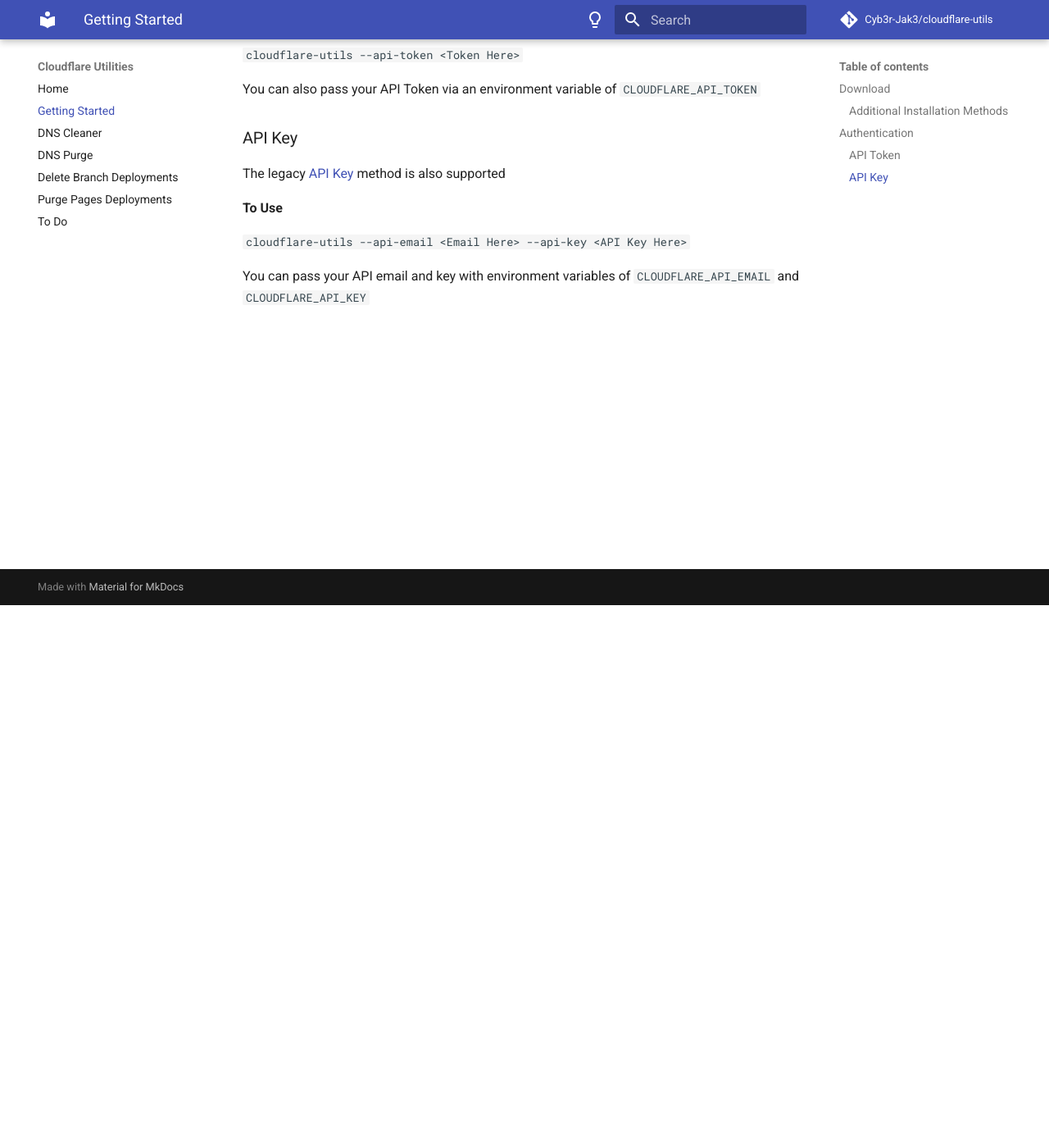
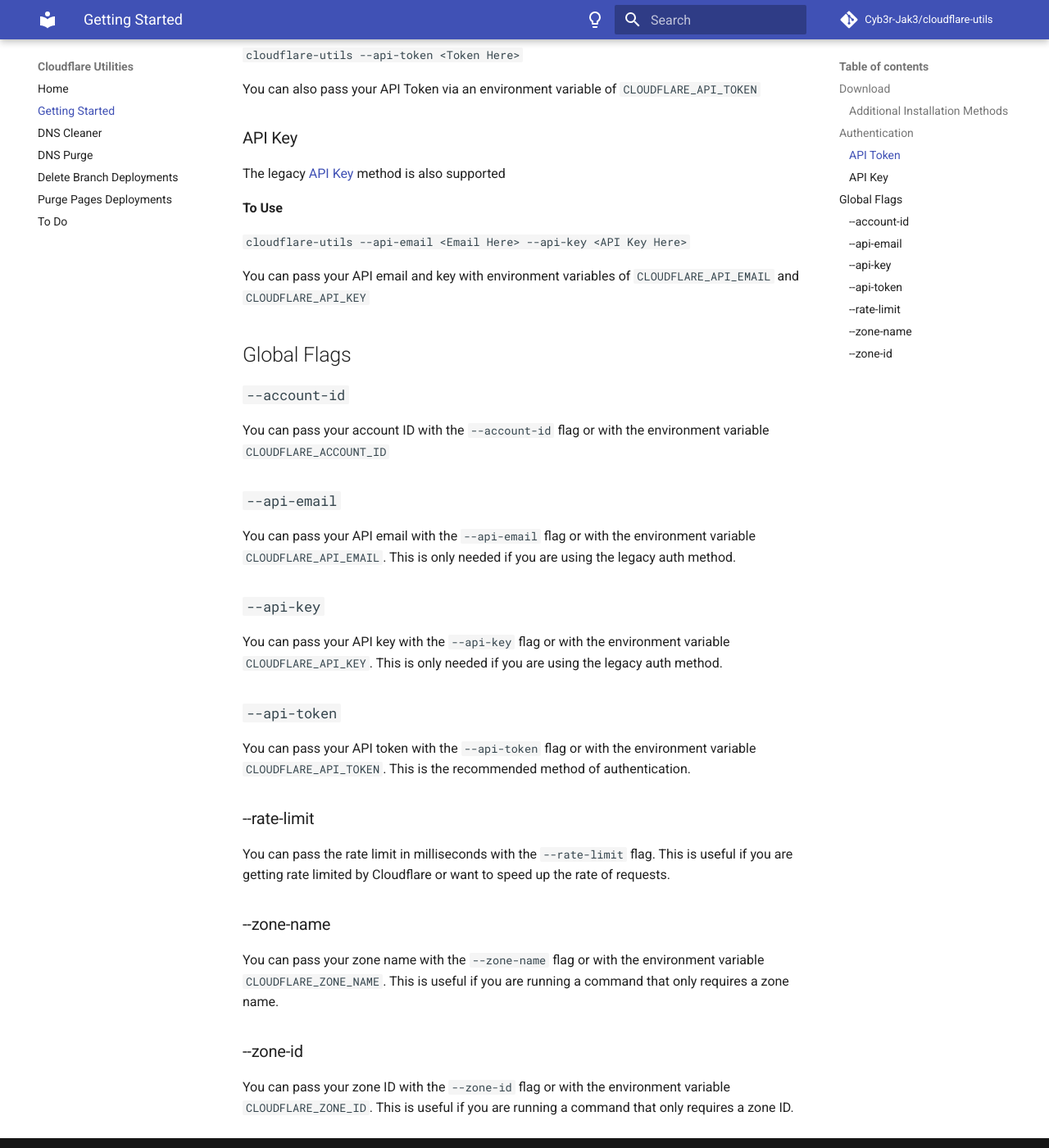
Before and after one commit to Cyb3r-Jak3/cloudflare-utils, an MkDocs documentation site: the page built from documentation/docs/started.md, in a window 1280 px wide and 1400 px high, scrolled down 662 px. Shown: the whole window at 82% size. Built offline with MkDocs 1.6.1 and Material for MkDocs 9.7.7, drawn with Linux system fonts in a browser that asks for light colours; comment, search, counter and statistics services are not loaded.

Commit message:
Update docs

```diff
--- a/documentation/docs/started.md
+++ b/documentation/docs/started.md
@@ -32,3 +32,26 @@ The legacy [API Key](https://developers.cloudflare.com/api/keys/) method is also
 `cloudflare-utils --api-email <Email Here> --api-key <API Key Here>`
 
 You can pass your API email and key with environment variables of `CLOUDFLARE_API_EMAIL` and `CLOUDFLARE_API_KEY`
+
+## Global Flags
+
+### `--account-id`
+You can pass your account ID with the `--account-id` flag or with the environment variable `CLOUDFLARE_ACCOUNT_ID`
+
+### `--api-email`
+You can pass your API email with the `--api-email` flag or with the environment variable `CLOUDFLARE_API_EMAIL`. This is only needed if you are using the legacy auth method.
+
+### `--api-key`
+You can pass your API key with the `--api-key` flag or with the environment variable `CLOUDFLARE_API_KEY`. This is only needed if you are using the legacy auth method.
+
+### `--api-token`
+You can pass your API token with the `--api-token` flag or with the environment variable `CLOUDFLARE_API_TOKEN`. This is the recommended method of authentication.
+
+### --rate-limit
+You can pass the rate limit in milliseconds with the `--rate-limit` flag. This is useful if you are getting rate limited by Cloudflare or want to speed up the rate of requests.
+
+### --zone-name
+You can pass your zone name with the `--zone-name` flag or with the environment variable `CLOUDFLARE_ZONE_NAME`. This is useful if you are running a command that only requires a zone name.
+
+### --zone-id
+You can pass your zone ID with the `--zone-id` flag or with the environment variable `CLOUDFLARE_ZONE_ID`. This is useful if you are running a command that only requires a zone ID.
```
